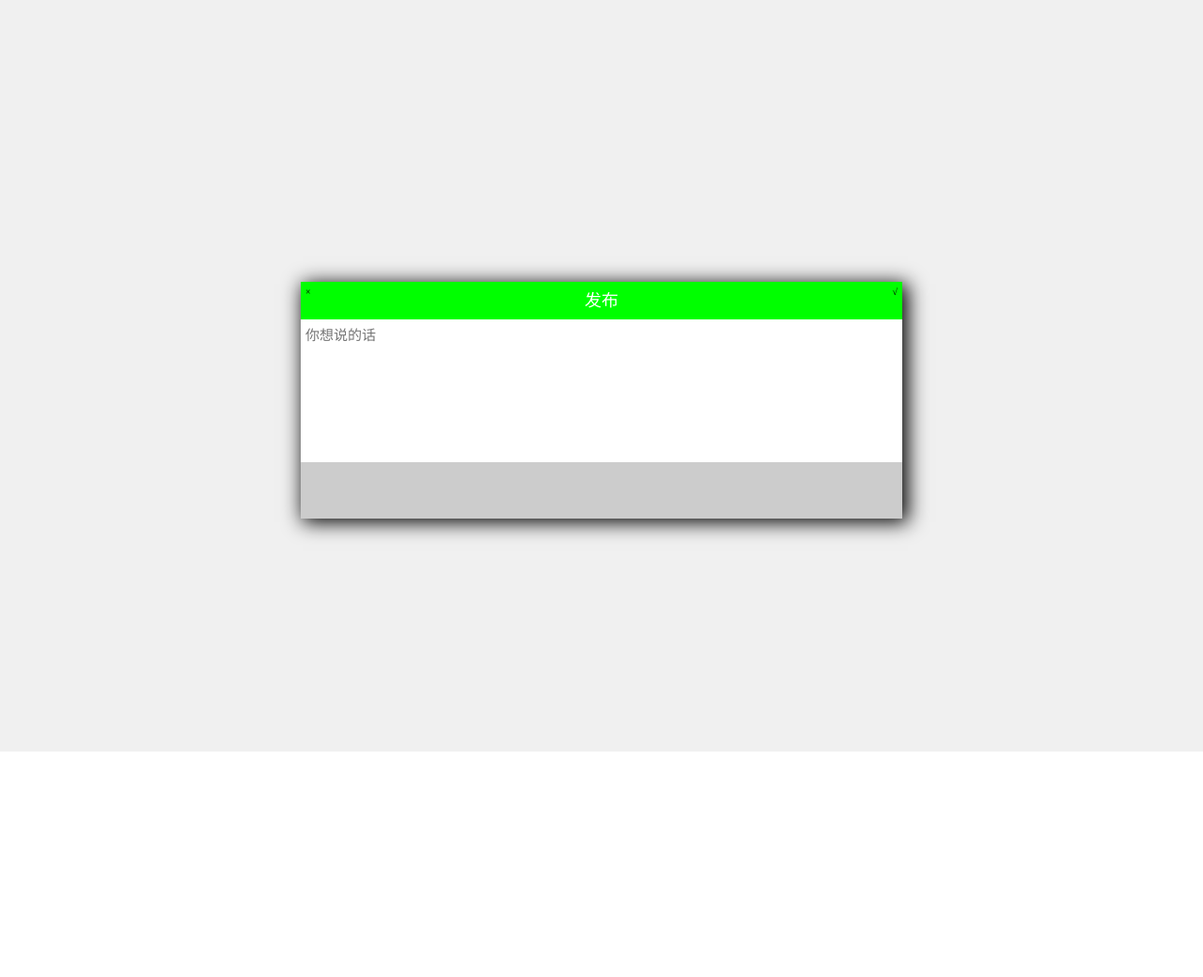
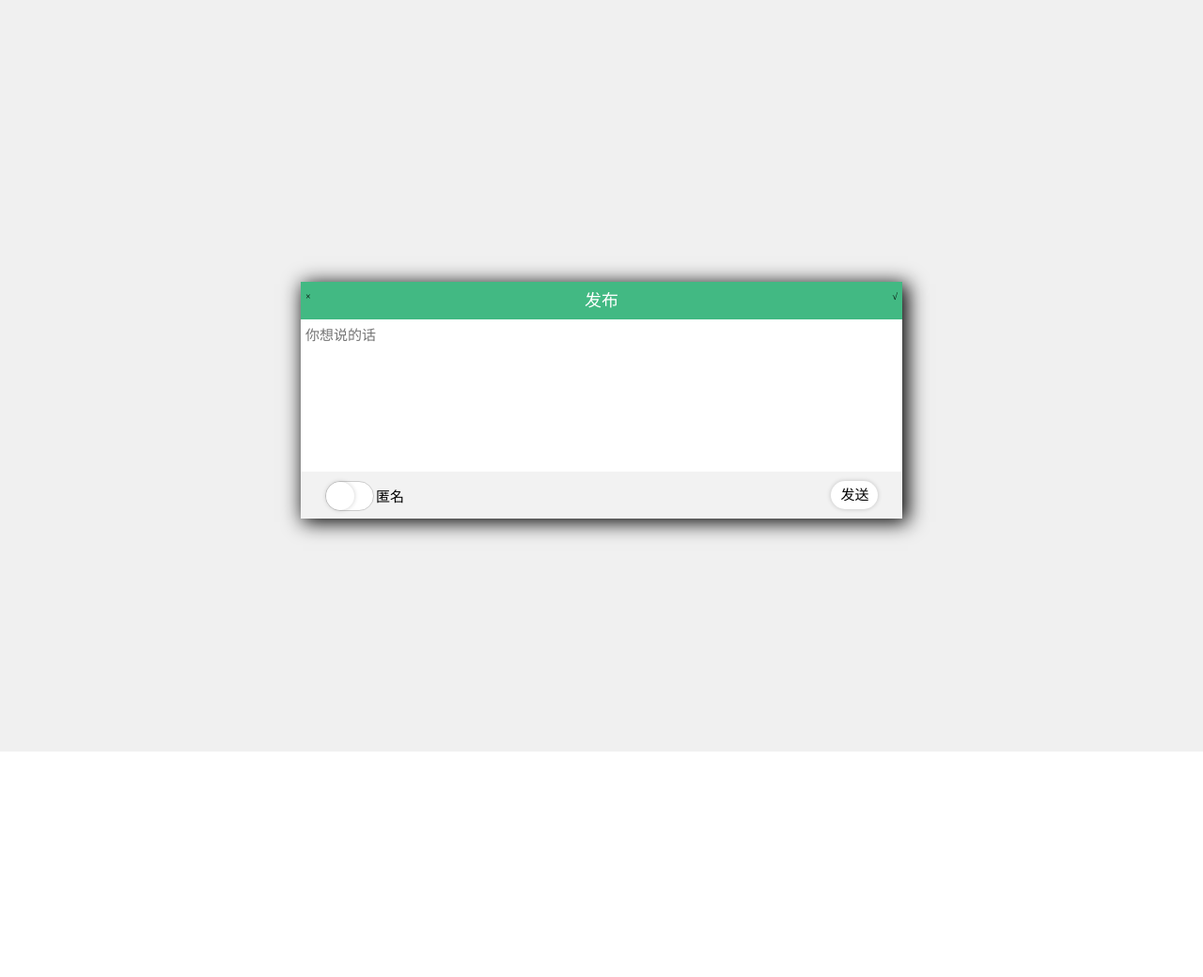
Before and after one commit to zzzzzb/nefu_connect, a PHP site: page /publish.html in a window 1280 px wide. Shown: the top 1040 px of the page at 94% size. Run offline with PHP 8.4, Linux system fonts and the light colour scheme.

Commit message:
东林匿名信息平台

```diff
--- a/css/publish.css
+++ b/css/publish.css
@@ -11,7 +11,7 @@ html, body{
     position: absolute;
     top: 0;
     left: 0;
-    z-index: -5;
+    z-index: 1;
     width: 100%;
     height: 100%;
     background: #cccccc;
@@ -19,6 +19,8 @@ html, body{
     filter:alpha(opacity=30);
 }
 .publish-box{
+    position: relative;
+    z-index: 2;
     width: 50%;
     height: 250px;
     box-shadow: 4px 4px 20px 2px;
@@ -32,12 +34,14 @@ html, body{
     box-sizing:border-box;
     width: 100%;
     height: 40px;
-    background: #00FF00;
+    background: #42B983;
     padding: 5px;
     text-align: center;
 }
 .publish-header .publish-btn1{
     float: left;
+    margin-top: 5px;
+    cursor: pointer;
 }
 .publish-header .publish-title{
     color: #ffffff;
@@ -45,11 +49,13 @@ html, body{
 }
 .publish-header .publish-btn2{
     float: right;
+    margin-top: 5px;
+    cursor: pointer;
 }
 textarea{
     box-sizing:border-box;
     width: 100%;
-    height: 150px;
+    height: 160px;
     resize:none;
     outline:none;
     padding: 5px;
@@ -59,6 +65,108 @@ textarea{
 .publish-footer{
     box-sizing:border-box;
     width: 100%;
-    background: #cccccc;
-    height: 60px;
+    background: #F2F2F2;
+    height: 50px;
 }
+.publish-checkbox{
+    position: relative;
+    display: inline-block;
+    top: 10px;
+    left: 4%;
+}
+.publish-checkbox label{
+    width: 50px;
+    height: 30px;
+    background: #ffffff;
+    border: 1px solid #cccccc;
+    position: relative;
+    display: inline-block;
+    -webkit-border-radius: 42px;
+    -moz-border-radius: 42px;
+    border-radius: 42px;
+    -webkit-transition: 0.4s;
+    -moz-transition: 0.4s;
+    transition: 0.4s;
+}
+.publish-checkbox label::after{
+    content: '';
+    height: 30px;
+    width: 30px;
+    -webkit-border-radius: 100%;
+    -moz-border-radius: 100%;
+    border-radius: 100%;
+    background: #ffffff;
+    position: absolute;
+    left: 0px;
+    top: 0;
+    -webkit-box-shadow: 0 0 5px rgba(0, 0, 0, 0.2);
+    -moz-box-shadow: 0 0 5px rgba(0, 0, 0, 0.2);
+    box-shadow: 0 0 5px rgba(0, 0, 0, 0.2);
+    -webkit-transition: 0.4s;
+    -moz-transition: 0.4s;
+    transition: 0.4s;
+}
+.publish-checkbox input{
+    position: absolute;
+    width: 100%;
+    height: 100%;
+    z-index: 10;
+    opacity: 0;
+    filter:alpha(opacity=0);
+    cursor: pointer;
+}
+.publish-checkbox span{
+    position: relative;
+    font-size: 1.5rem;
+    top: -10px;
+    cursor: pointer;
+    -webkit-transition: 0.4s;
+    -moz-transition: 0.4s;
+    transition: 0.4s;
+}
+.publish-checkbox input:hover + label::after{
+    -webkit-box-shadow: 0 2px 15px 0 rgba(0, 0, 0, 0.2), 0 3px 8px 0 rgba(0, 0, 0, 0.15);
+    -moz-box-shadow: 0 2px 15px 0 rgba(0, 0, 0, 0.2), 0 3px 8px 0 rgba(0, 0, 0, 0.15);
+    box-shadow: 0 2px 15px 0 rgba(0, 0, 0, 0.2), 0 3px 8px 0 rgba(0, 0, 0, 0.15);
+}
+.publish-checkbox input:checked + label::after{
+    left: 20px;
+}
+.publish-checkbox input:checked + label{
+    background: #42B983;
+    border: 1px solid #42B983;
+}
+.publish-checkbox input:checked + span{
+    color: #42B983;
+}
+.publish-send{
+    float: right;
+    margin-top: 10px;
+    margin-right: 4%;
+    width: 50px;
+    height: 30px;
+}
+.publish-send span{
+    display: inline-block;
+    width: 100%;
+    height: 100%;
+    background: #fff;
+    -webkit-border-radius: 42px;
+    -moz-border-radius: 42px;
+    border-radius: 42px;
+    -webkit-box-shadow: 0 0 5px rgba(0, 0, 0, 0.2);
+    -moz-box-shadow: 0 0 5px rgba(0, 0, 0, 0.2);
+    box-shadow: 0 0 5px rgba(0, 0, 0, 0.2);
+    font-size: 1.5rem;
+    text-align: center;
+    line-height: 30px;
+    cursor: pointer;
+    -webkit-transition: 0.4s;
+    -moz-transition: 0.4s;
+    transition: 0.4s;
+}
+.publish-send span:hover{
+    -webkit-box-shadow: 0 2px 15px 0 rgba(0, 0, 0, 0.2), 0 3px 8px 0 rgba(0, 0, 0, 0.15);
+    -moz-box-shadow: 0 2px 15px 0 rgba(0, 0, 0, 0.2), 0 3px 8px 0 rgba(0, 0, 0, 0.15);
+    box-shadow: 0 2px 15px 0 rgba(0, 0, 0, 0.2), 0 3px 8px 0 rgba(0, 0, 0, 0.15);
+}
--- a/index.html
+++ b/index.html
@@ -3,8 +3,10 @@
 <head>
     <meta charset="UTF-8">
     <title>Title</title>
+    <link rel="stylesheet" href="css/publish.css">
 </head>
 <body>
-
+<button id="open">open</button>
+<script src="js/require.js" data-main="js/index"></script>
 </body>
 </html>
--- a/publish.html
+++ b/publish.html
@@ -15,7 +15,16 @@
                 <span class="publish-btn2">√</span>
             </header>
             <textarea placeholder="你想说的话" maxlength="200" required="required"></textarea>
-            <footer class="publish-footer"></footer>
+            <footer class="publish-footer">
+                <div class="publish-checkbox">
+                    <input type="checkbox"/>
+                    <label></label>
+                    <span>匿名</span>
+                </div>
+                <div class="publish-send">
+                    <span>发送</span>
+                </div>
+            </footer>
         </div>
     </div>
 </body>
```
Also changed, not shown: js/index.js (added, +10 -0 lines), js/publish.js (+42 -8 lines), publish-test.html (added, +82 -0 lines).
